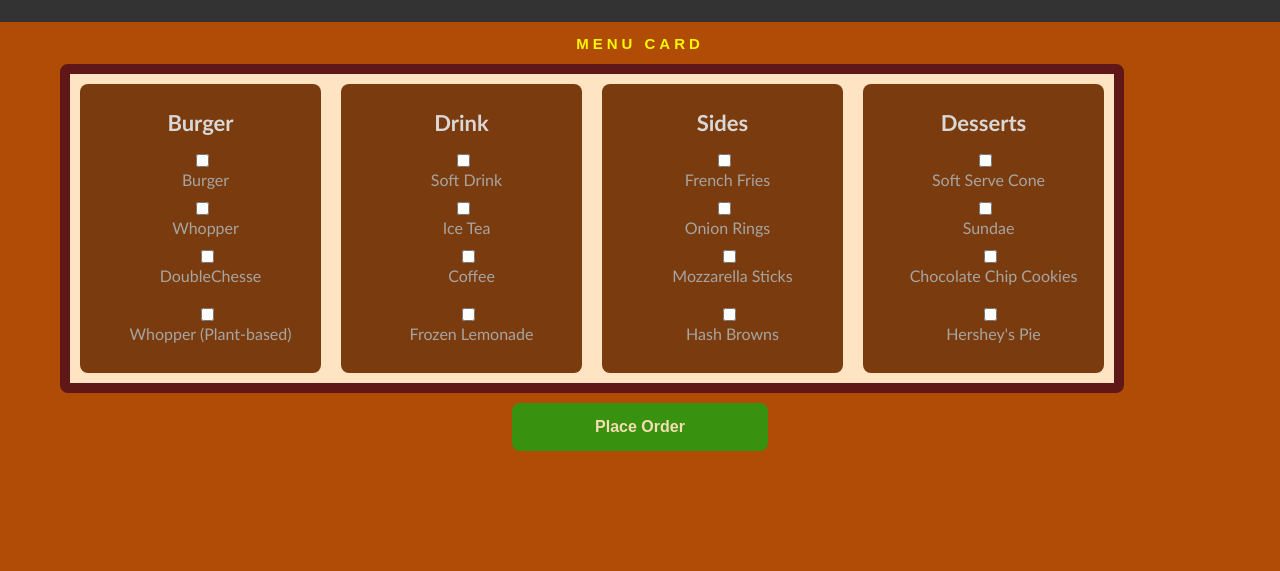
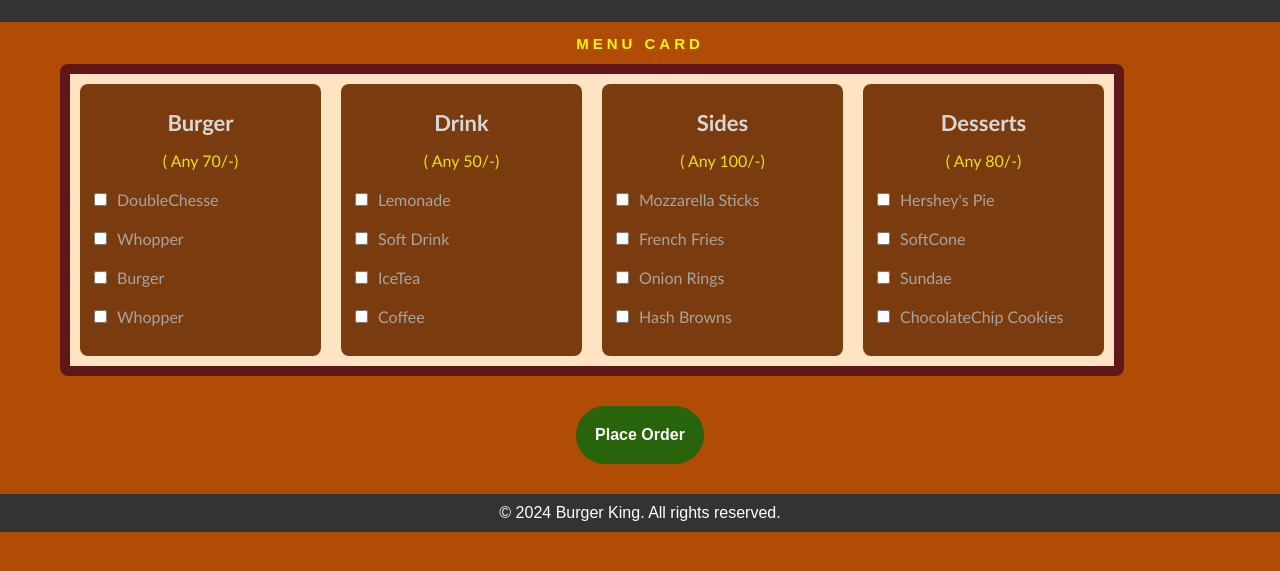
Before and after one commit to YashMankar1812/Burger-King, a plain HTML site: page index.html in a window 1280 px wide. Shown: the part 69-640 px from the top of the page. Drawn offline with Linux system fonts and the light colour scheme.

Commit message:
Second Commit Updated files

```diff
--- a/index.html
+++ b/index.html
@@ -17,67 +17,76 @@
         <div id="food-selection" class="select">
             <div class="burger">
               <h1>Burger</h1>
+              <span style="color: rgb(235, 224, 24); float: end;">( Any 70/-)</span>
+              <label>
+                  <input type="checkbox" value="doublecheburger" /> DoubleChesse
+              </label>
+              <label>
+                  <input type="checkbox" value="impsble" /> Whopper
+              </label>
                 <label>
                     <input type="checkbox" value="Burger" /> Burger
                 </label>
                 <label>
                     <input type="checkbox" value="whoper" /> Whopper
-                <label>
-                    <input type="checkbox" value="doublecheburger" /> DoubleChesse
-                </label>
-                <label>
-                    <input type="checkbox" value="impsble" /> Whopper (Plant-based)
-                </label>
             </div>
             <div class="drink">
                 <h1>Drink</h1>
+                <span style="color: rgb(235, 224, 24); float: end;">( Any 50/-)</span>
+                <label>
+                    <input type="checkbox" value="frozen" />Lemonade
+                </label>
                 <label>
                     <input type="checkbox" value="soft" /> Soft Drink
                 </label>
                 <label>
-                    <input type="checkbox" value="icetea" /> Ice Tea
+                    <input type="checkbox" value="icetea" /> IceTea
+                </label>
                 <label>
                     <input type="checkbox" value="coffee" /> Coffee
-                </label>
-                <label>
-                    <input type="checkbox" value="frozen" />Frozen Lemonade
                 </label>
             </div>
             <div class=" Sides">
                 <h1>Sides</h1>
-            <label>
+                <span style="color: rgb(235, 224, 24); float: end;">( Any 100/-)</span>
+                <label>
+                    <input type="checkbox" value="mzstick" /> Mozzarella Sticks
+                </label>
+                <label>
                 <input type="checkbox" value="Fries" /> French Fries
             </label>
             <label>
                 <input type="checkbox" value="oring" /> Onion Rings
-            <label>
-                <input type="checkbox" value="mzstick" /> Mozzarella Sticks
             </label>
-            <label>
+                <label>
                 <input type="checkbox" value="hsbrow" /> Hash Browns
             </label>
         </div>
         <div class="desert">
             <h1>Desserts</h1>
+            <span style="color: rgb(235, 224, 24); float: end;">( Any 80/-)</span>
             <label>
-                <input type="checkbox" value="softscurve" /> Soft Serve Cone
+                <input type="checkbox" value="hp" /> Hershey's Pie
+            </label>
+            <label>
+                <input type="checkbox" value="softscurve" /> SoftCone
             </label>
             <label>
                 <input type="checkbox" value="sundae" /> Sundae
-            <label>
-                <input type="checkbox" value="chltecc" /> Chocolate Chip Cookies
             </label>
-            <label>
-                <input type="checkbox" value="hp" /> Hershey's Pie
-            </label>
+                <label>
+                    <input type="checkbox" value="chltecc" /> ChocolateChip Cookies
+                </label>
         </div>
     </div>
     <div class="flex">
-        <button id="order-button">Place Order</button>
+        <button id="order-button" >Place Order</button>
         <div id="order-result" style="display: none;"></div>
     </div>
 
-
+        <footer>
+            <span>© 2024 Burger King. All rights reserved.</span>
+        </footer>
         <script src="script.js"></script>
 </body>
 </html>
--- a/style.css
+++ b/style.css
@@ -12,7 +12,11 @@
     padding: 10px;
     position: relative;
 }
-
+footer {
+    background-color: #333;
+    color: white;
+    padding: 10px;
+}
 #order-id {
     position: absolute;
     right: 20px;
@@ -59,13 +63,19 @@
 }
 
 label {
-    display: grid;
+    /* display: grid; */
+    display: flex;
     font-size: 16px;
     font-weight: 400;
     color:#a7a4a1;
-    margin: 10px 0;
-    padding-left: 10px;
+
+    margin:20px 0;
+    /* padding-left: 10px; */
     position: relative;
+}
+input{
+    display: flex;
+    flex-direction: column;
 }
 pre{
     font-size: 25px;
@@ -83,21 +93,24 @@
 
 /* Button Styles */
 #order-button {
-    margin: 10px;
-    width: 20%;
-    background-color: #38910f;
-    color: wheat;
-    padding: 15px 0;
+    margin: 30px;
+    width: 10%;
+    background-color: #27640b;
+    color: rgb(251, 250, 248);
+    padding: 20px 0;
     font-size: 16px;
     font-weight: 700;
     border: none;
-    border-radius: 8px;
+    border-radius: 50px;
     cursor: pointer;
     transition: background-color 0.3s ease;
+    animation: pop 2s ease;
+
 }
 
 #order-button:hover {
     background-color: #e07b00;
+    transform: scaleX(1.09);
 }
 
 /* Responsive Design */
@@ -116,6 +129,10 @@
 }
 
 @media (max-width: 480px) {
+    header{
+        /* position: relative; */
+        width: 100%;
+    }
     label {
         font-size: 14px;
     }
@@ -125,4 +142,7 @@
         text-align: center;
         padding: 20px;
     }
+    #order-button{
+        width: 40%;
+    }
 }
```
